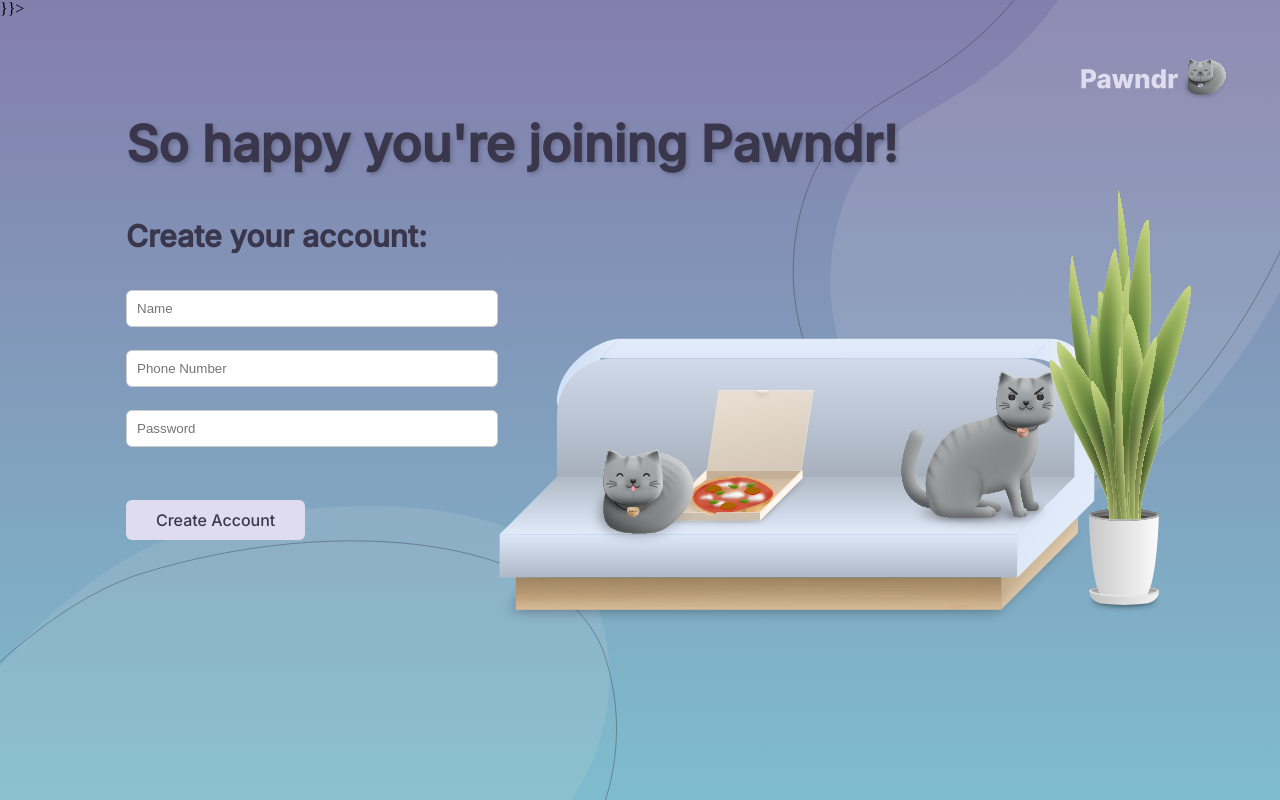
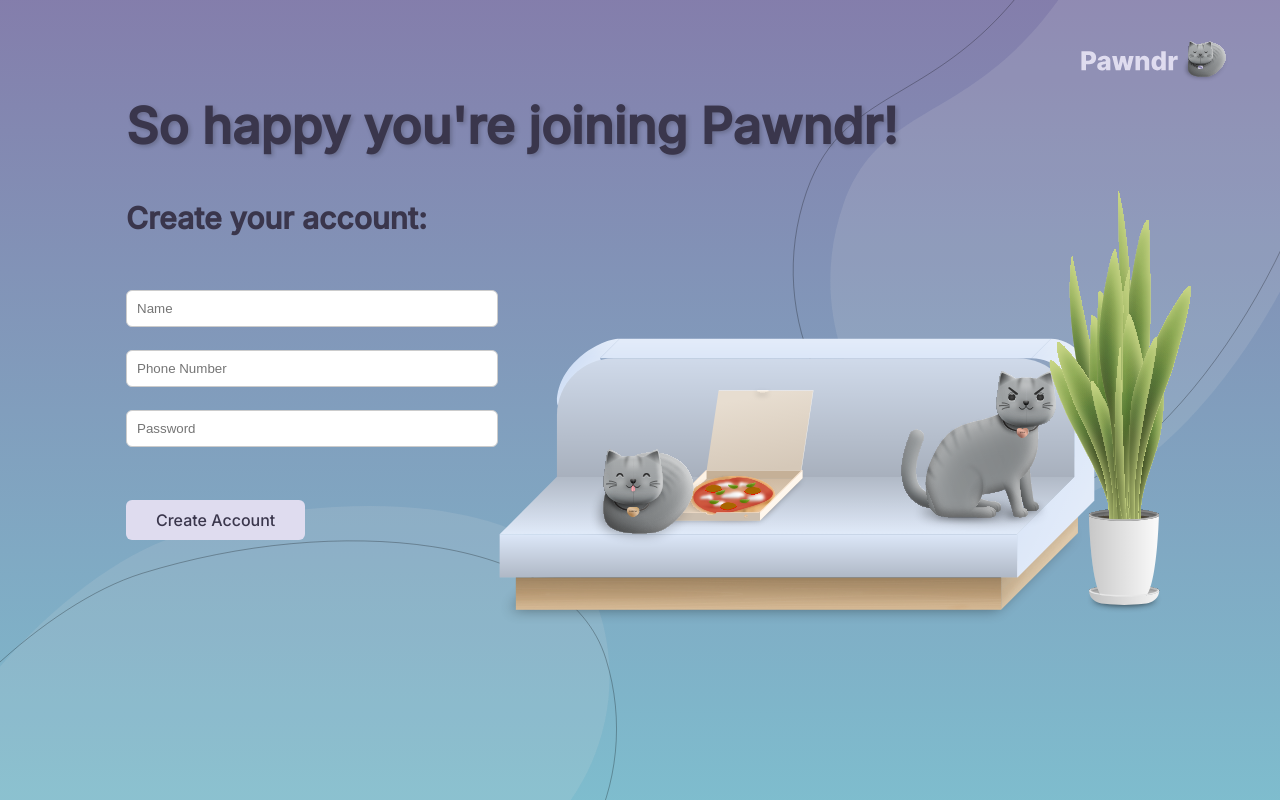
Before and after one commit to hack-western-2023/pawndr, a React (Create React App) app in the folder frontend/: page / in a window 1280 px wide. Built offline with nearby package versions, Linux system fonts and the light colour scheme.

Commit message:
resolved conflicts

```diff
--- a/frontend/src/components/createaccount.jsx
+++ b/frontend/src/components/createaccount.jsx
@@ -44,8 +44,6 @@ const CreateAccount = () => {
             backgroundAttachment: 'fixed',
             overflow: 'hidden'
         }}>
-
-            }}>
             <div className='container'>
                 <img className='logo' src={logoLight}/>
                 <div className='title'>So happy you're joining Pawndr!</div>
--- a/frontend/src/components/login.jsx
+++ b/frontend/src/components/login.jsx
@@ -31,7 +31,7 @@ const Login = ({ onLogin }) => {
 
     return (
         <div style={{
-            backgroundImage: 'url(${loginpage})',
+            backgroundImage: `url(${loginpage})`,
             backgroundSize: 'cover',
             backgroundPosition: 'center',
             backgroundRepeat: 'no-repeat',
```
